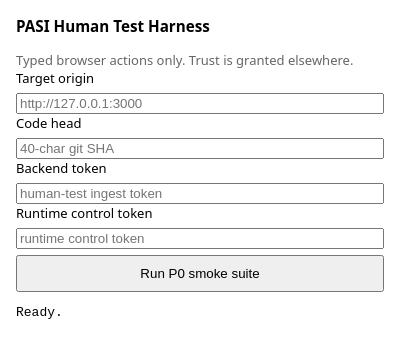
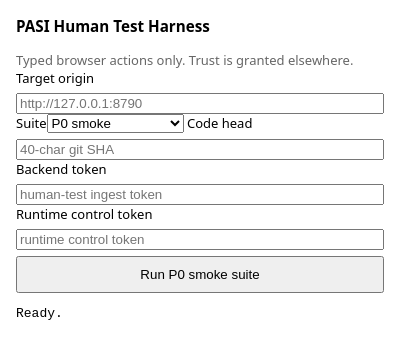
Before and after one commit to riley-berg/PASI-Engineering-Workspace, a browser extension: page extensions/pasi-human-tester/popup.html in a window 400 px wide. Drawn offline with Linux system fonts and the light colour scheme.

Commit message:
feat(p0): select human-test qualification suites

```diff
--- a/extensions/pasi-human-tester/popup.html
+++ b/extensions/pasi-human-tester/popup.html
@@ -15,7 +15,8 @@
 <body>
   <h3>PASI Human Test Harness</h3>
   <div class="muted">Typed browser actions only. Trust is granted elsewhere.</div>
-  <label>Target origin<input id="origin" placeholder="http://127.0.0.1:3000"></label>
+  <label>Target origin<input id="origin" placeholder="http://127.0.0.1:8790"></label>
+  <label>Suite<select id="suite"><option value="p0-smoke-v1.json">P0 smoke</option><option value="p0-runtime-controls-v1.json">P0 runtime controls</option><option value="p0-negative-control-v1.json">P0 negative control</option></select></label>
   <label>Code head<input id="code-head" placeholder="40-char git SHA"></label>
   <label>Backend token<input id="token" type="password" placeholder="human-test ingest token"></label>
   <label>Runtime control token<input id="control-token" type="password" placeholder="runtime control token"></label>
```
